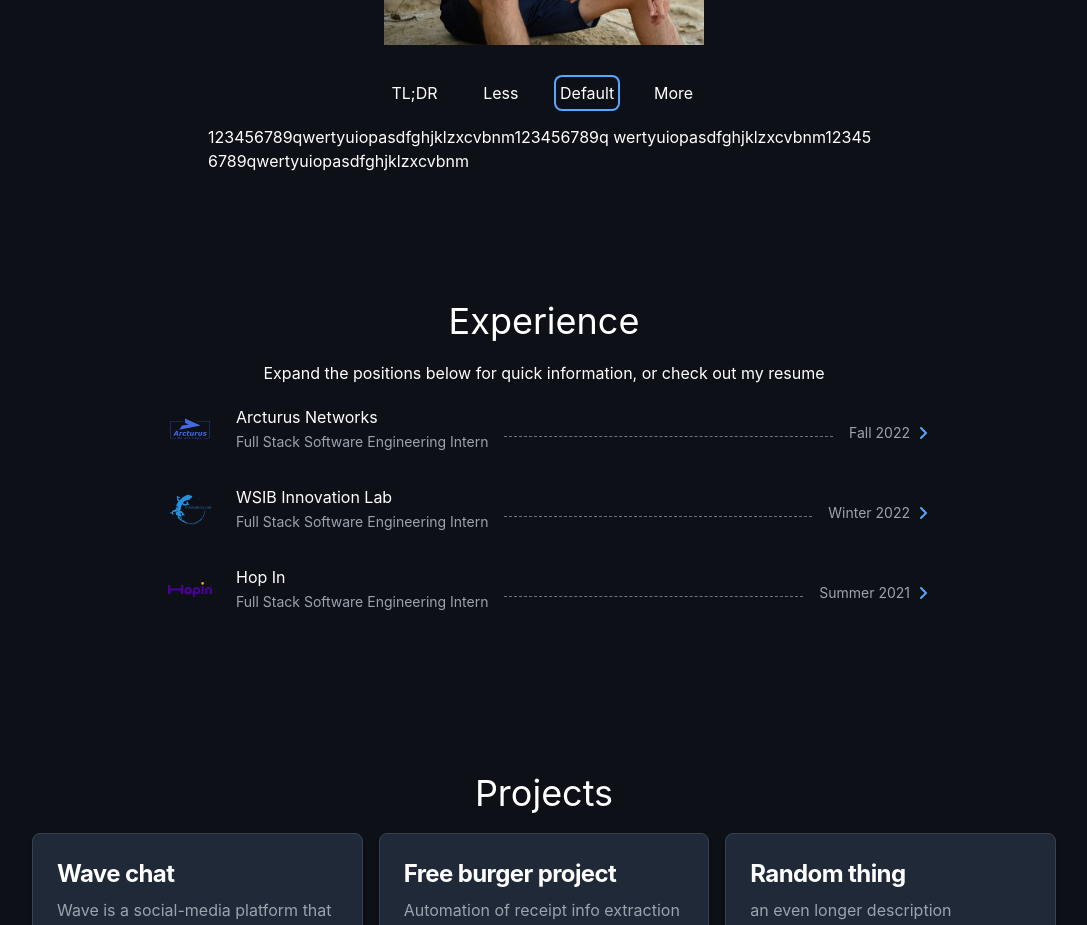
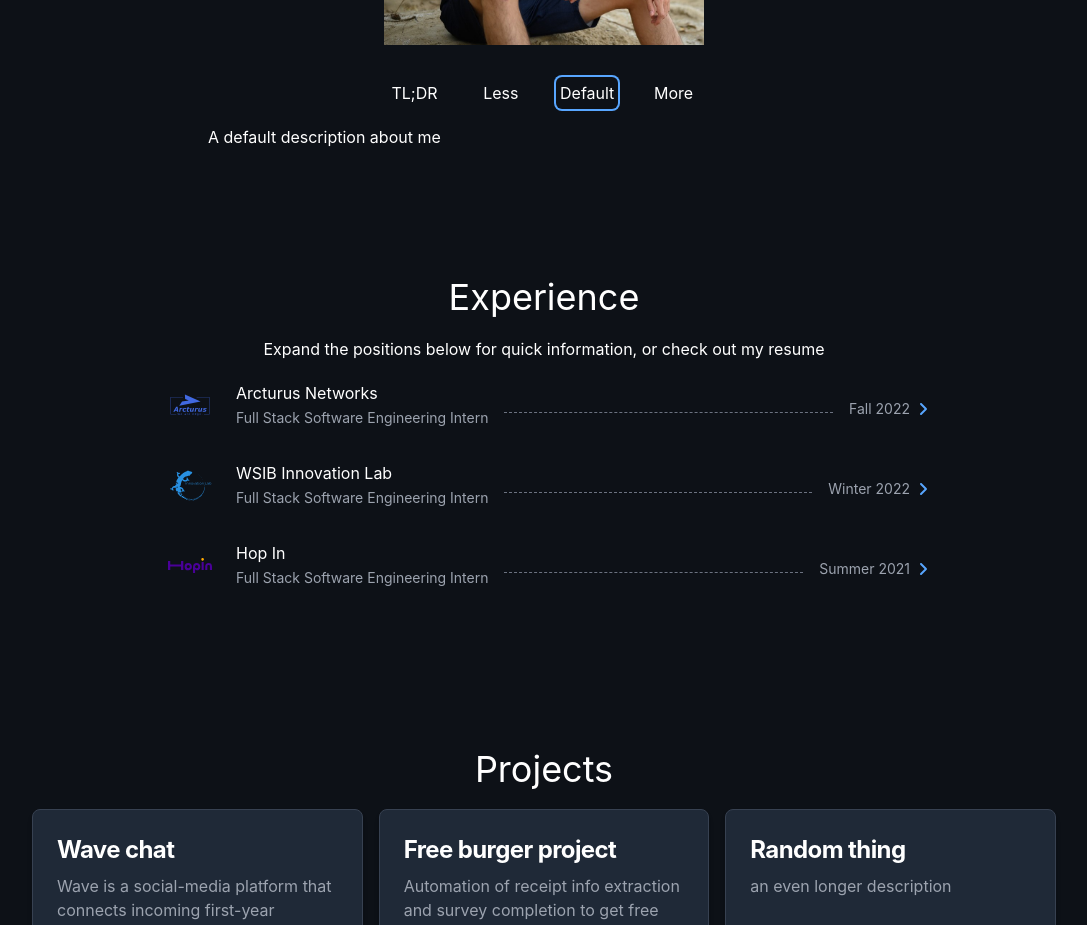
Before and after one commit to tlam67/TristanLam, a Next.js app: page / in a window 1280 px wide. Shown: the part 1200-2125 px from the top of the page, without its empty margins (96-1183 px from the left). Built offline with nearby package versions, Linux system fonts and the light colour scheme.

Commit message:
changed about me descriptions

```diff
--- a/portfolioInfo.ts
+++ b/portfolioInfo.ts
@@ -40,10 +40,10 @@ export const aboutData: AboutInfo = {
   img: 'me.jpg',
   imgHeight: 814,
   imgWidth: 889,
-  tldr: 'tldr',
-  less: 'less less',
-  default: '123456789qwertyuiopasdfghjklzxcvbnm123456789q wertyuiopasdfghjklzxcvbnm123456789qwertyuiopasdfghjklzxcvbnm',
-  more: 'more',
+  tldr: 'Shortest description',
+  less: 'A shorter description about me',
+  default: 'A default description about me',
+  more: 'A more verbose description about me',
   resume: '',
 }
 
```
